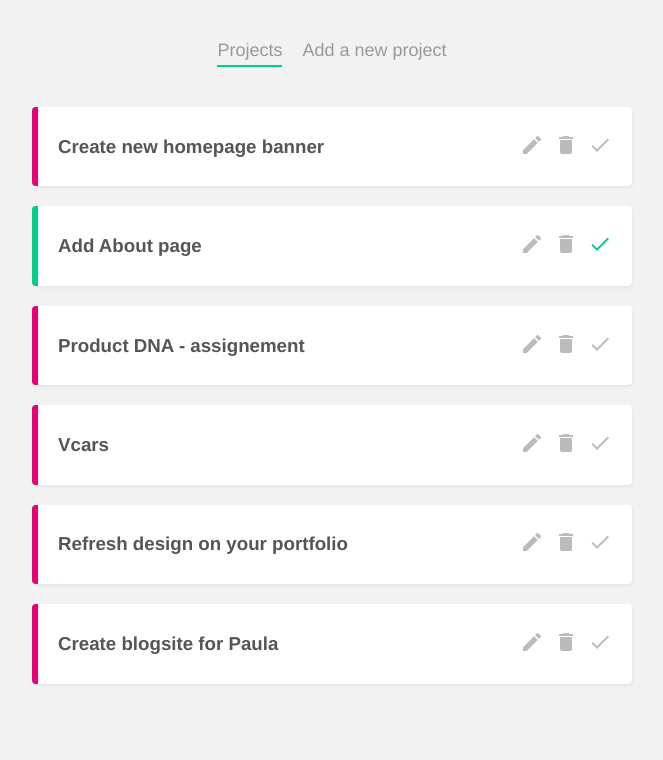
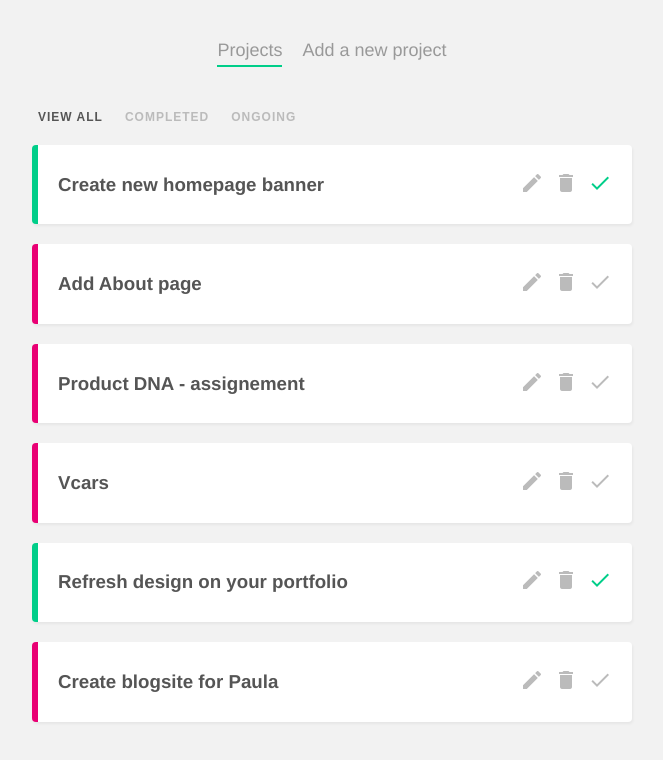
Before and after one commit to danijeldz/vue3-project-planner, a Vue app: page / in a window 1280 px wide. Shown: the top 760 px of the page, without its empty margins (308-971 px from the left). Built offline with nearby package versions, Linux system fonts and the light colour scheme; data requests are answered from the project's data file.

Commit message:
added projects filtering by finished status

```diff
--- a/data/db.json
+++ b/data/db.json
@@ -4,13 +4,13 @@
       "id": 1,
       "title": "Create new homepage banner",
       "details": "Use new images and different color pallete. Updated",
-      "complete": false
+      "complete": true
     },
     {
       "id": 2,
       "title": "Add About page",
       "details": "Insert preformatted text and new images",
-      "complete": true
+      "complete": false
     },
     {
       "title": "Product DNA - assignement",
@@ -27,7 +27,7 @@
     {
       "title": "Refresh design on your portfolio",
       "details": "Portfolio design update and refresh\n",
-      "complete": false,
+      "complete": true,
       "id": 5
     },
     {
--- /dev/null
+++ b/src/components/FilterNav.vue
@@ -0,0 +1,51 @@
+<template>
+	<nav class="filter-nav">
+		<button
+			@click="updateFilter('all')"
+			:class="{ active: current == 'all' }"
+		>
+			View All
+		</button>
+		<button
+			@click="updateFilter('completed')"
+			:class="{ active: current == 'completed' }"
+		>
+			Completed
+		</button>
+		<button
+			@click="updateFilter('ongoing')"
+			:class="{ active: current == 'ongoing' }"
+		>
+			Ongoing
+		</button>
+	</nav>
+</template>
+
+<script>
+export default {
+	props: ["current"],
+	methods: {
+		updateFilter(by) {
+			this.$emit("filterChange", by);
+		},
+	},
+};
+</script>
+
+<style>
+.filter-nav button {
+	background: none;
+	border: none;
+	color: #bbb;
+	outline: none;
+	font-size: 12px;
+	text-transform: uppercase;
+	margin-right: 10px;
+	letter-spacing: 1px;
+	font-weight: bold;
+	cursor: pointer;
+}
+.filter-nav button.active {
+	color: #555;
+}
+</style>
--- a/src/views/Home.vue
+++ b/src/views/Home.vue
@@ -1,7 +1,8 @@
 <template>
 	<div class="home">
-		<div v-if="projects.length">
-			<div v-for="project in projects" :key="project.id">
+		<FilterNav @filterChange="current = $event" :current="current" />
+		<div v-if="filteredProjects.length">
+			<div v-for="project in filteredProjects" :key="project.id">
 				<SingleProject
 					:project="project"
 					@delete="handleDelete"
@@ -16,16 +17,34 @@
 // @ is an alias to /src
 
 import SingleProject from "../components/SingleProject.vue";
+import FilterNav from "../components/FilterNav.vue";
 
 export default {
 	name: "Home",
 	components: {
 		SingleProject,
+		FilterNav,
 	},
 	data() {
 		return {
 			projects: [],
+			current: "all",
 		};
+	},
+	computed: {
+		filteredProjects() {
+			if (this.current === "all") {
+				return this.projects;
+			} else if (this.current === "ongoing") {
+				return this.projects.filter((project) => {
+					return project.complete === false;
+				});
+			} else {
+				return this.projects.filter((project) => {
+					return project.complete === true;
+				});
+			}
+		},
 	},
 	methods: {
 		handleDelete(id) {
```
